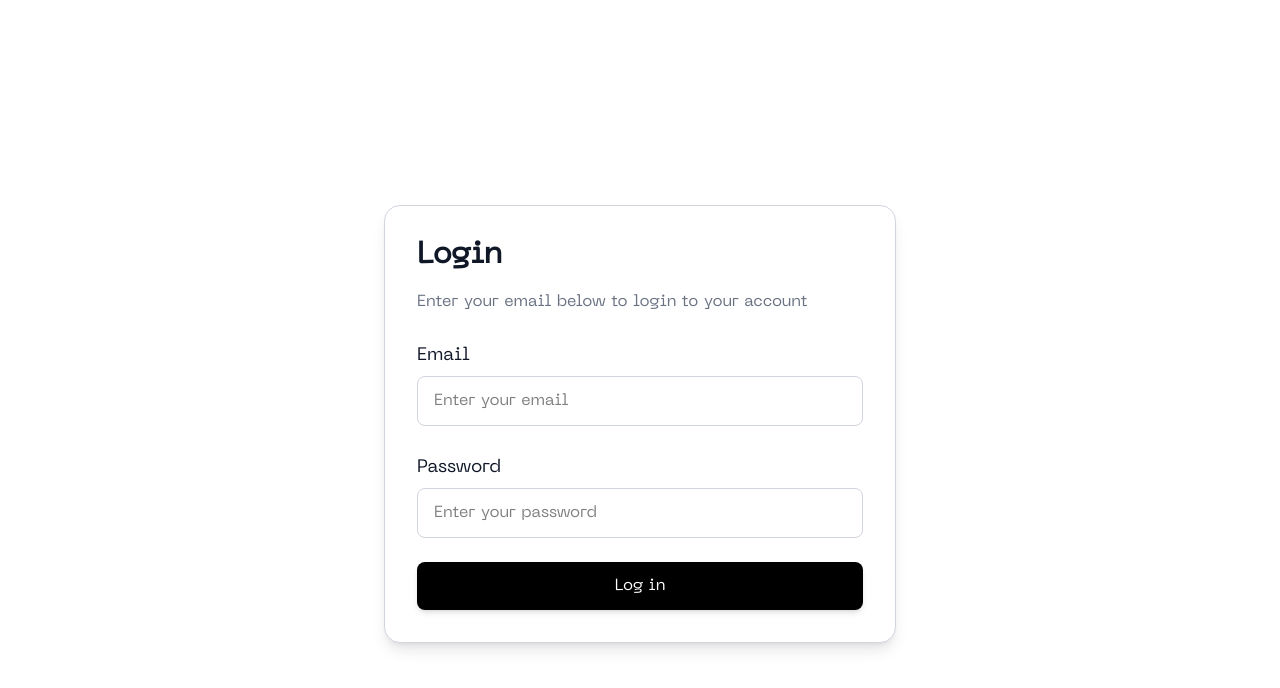
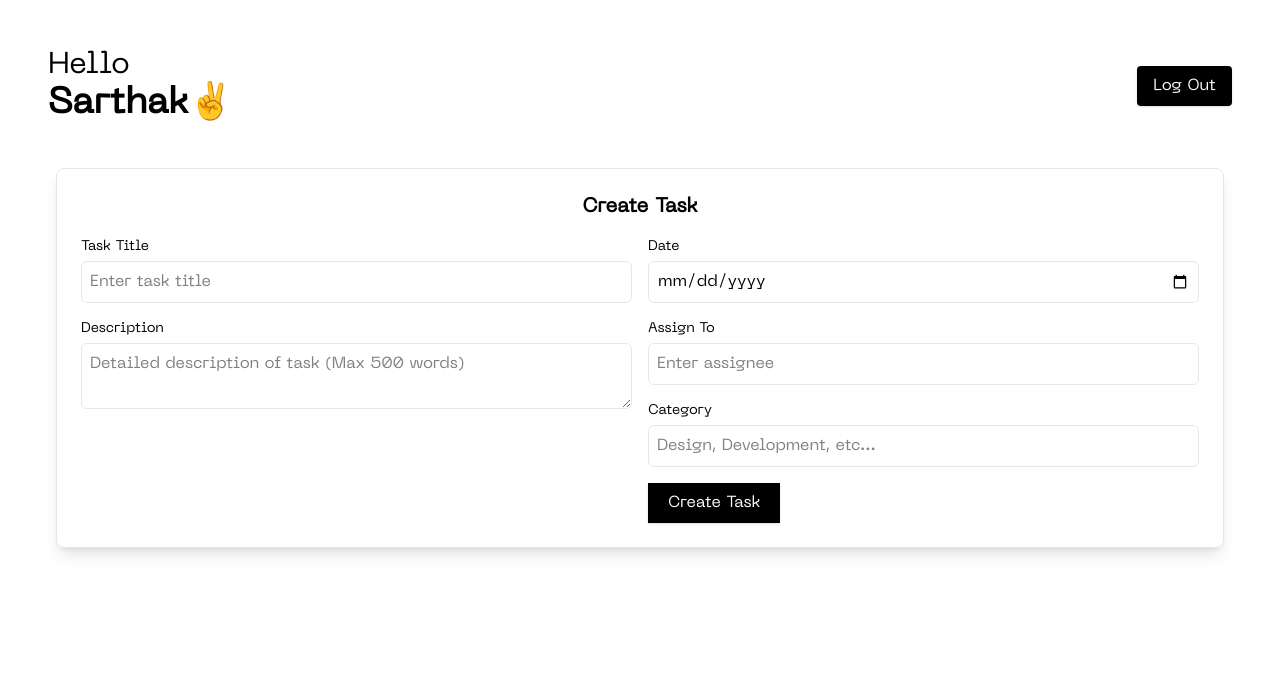
Before and after one commit to dheeraj-Joshi0208/Employee-Management-System, a React (Vite) app: page / in a window 1280 px wide. Shown: the top 688 px of the page. Built offline with nearby package versions, Linux system fonts and the light colour scheme.

Commit message:
Create admin desboard UI.

```diff
--- a/src/App.jsx
+++ b/src/App.jsx
@@ -1,8 +1,8 @@
 import "./css/App.css";
 import "./css/Font.css";
-import Login from "./components/Auth/Login";
+// import Login from "./components/Auth/Login";
 import { useState } from "react";
-// import AdminDashboard from "./components/Dashboard/AdminDashboard";
+import AdminDashboard from "./components/Dashboard/AdminDashboard";
 // import EmployeeDashboard from "./components/Dashboard/EmployeeDashboard";
 
 function App() {
@@ -14,9 +14,9 @@ function App() {
   return (
     <>
       <div className="container m-auto min-h-screen p-6">
-        {!user ? <Login /> : ""}
+        {/* {!user ? <Login /> : ""} */}
         {/* <EmployeeDashboard /> */}
-        {/* <AdminDashboard /> */}
+        <AdminDashboard />
       </div>
     </>
   );
--- a/src/components/Dashboard/AdminDashboard.jsx
+++ b/src/components/Dashboard/AdminDashboard.jsx
@@ -1,9 +1,61 @@
+import Button from "../Button/Button";
 import Header from "./../../others/Header";
 const AdminDashboard = () => {
   return (
     <>
       <Header />
-      <div>Admin Dashboard</div>
+      <div className="mx-auto mt-5 w-full px-4 sm:px-6 md:px-8">
+        <div className="w-full rounded-lg border border-gray-200 p-4 shadow-lg sm:p-6">
+          <h2 className="mb-4 text-center text-xl font-semibold">
+            Create Task
+          </h2>
+          <form className="flex flex-col gap-4 md:flex-row">
+            <div className="flex-1 space-y-4">
+              <div>
+                <label className="block text-sm font-medium">Task Title</label>
+                <input
+                  type="text"
+                  placeholder="Enter task title"
+                  className="mt-1 w-full rounded-md border border-gray-200 p-2"
+                />
+              </div>
+              <div>
+                <label className="block text-sm font-medium">Description</label>
+                <textarea
+                  placeholder="Detailed description of task (Max 500 words)"
+                  className="mt-1 w-full rounded-md border border-gray-200 p-2"
+                />
+              </div>
+            </div>
+            <div className="flex-1 space-y-4">
+              <div>
+                <label className="block text-sm font-medium">Date</label>
+                <input
+                  type="date"
+                  className="mt-1 w-full rounded-md border border-gray-200 p-2"
+                />
+              </div>
+              <div>
+                <label className="block text-sm font-medium">Assign To</label>
+                <input
+                  type="text"
+                  placeholder="Enter assignee"
+                  className="mt-1 w-full rounded-md border border-gray-200 p-2"
+                />
+              </div>
+              <div>
+                <label className="block text-sm font-medium">Category</label>
+                <input
+                  type="text"
+                  placeholder="Design, Development, etc..."
+                  className="mt-1 w-full rounded-md border border-gray-200 p-2"
+                />
+              </div>
+              <Button text="Create Task" />
+            </div>
+          </form>
+        </div>
+      </div>
     </>
   );
 };
```
